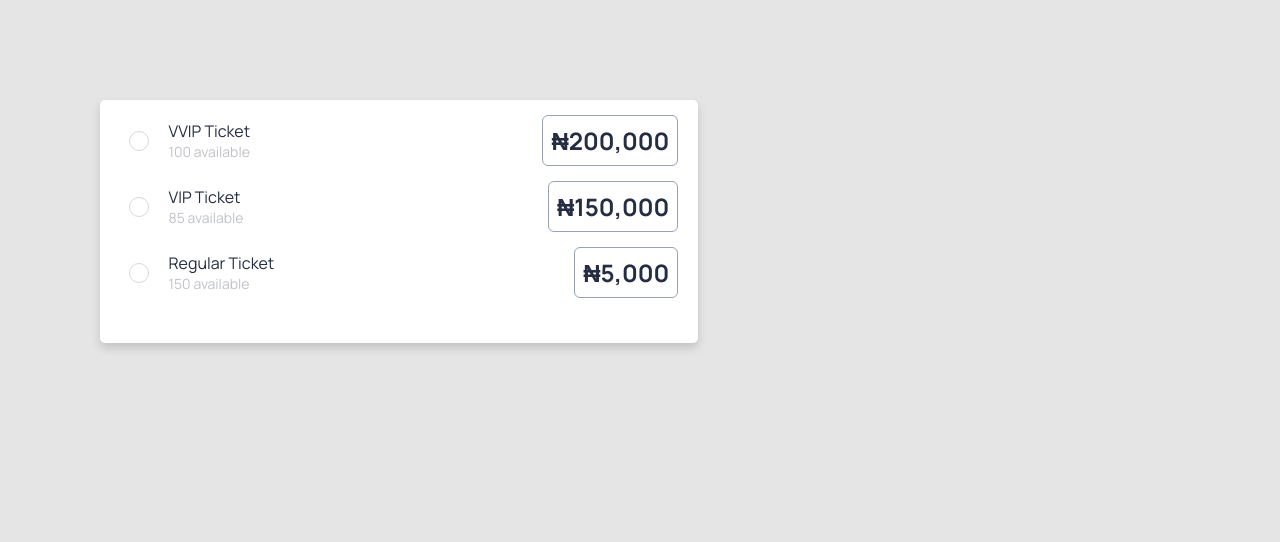
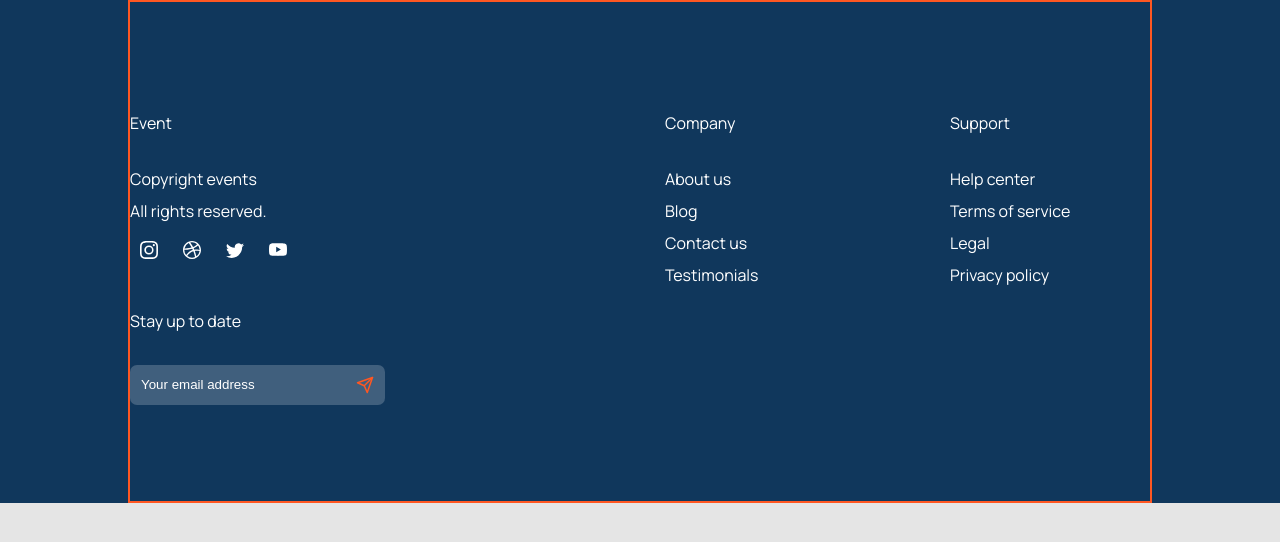
Before and after one commit to miracle-ic/Event-Hub-Project, a React (Vite) app: page / in a window 1280 px wide. Shown: the top 542 px of the page. Built offline with nearby package versions, Linux system fonts and the light colour scheme.

Commit message:
4th commit

```diff
--- a/src/App.jsx
+++ b/src/App.jsx
@@ -15,7 +15,7 @@ const App = () => {
 
     <>
       {/* <Home /> */}
-      <TicketModel />
+      <Footer2 />
       {/* <Footer /> */}
     </>
 
--- a/src/component/Ticket-Model/ticketmodel.css
+++ b/src/component/Ticket-Model/ticketmodel.css
@@ -40,6 +40,7 @@
     /* height: 70px; */
     /* white-space: nowrap; */
     position: relative;
+    transition: .4s ease-in-out 0s;
 }
 
 .radio-item label:after,
```
